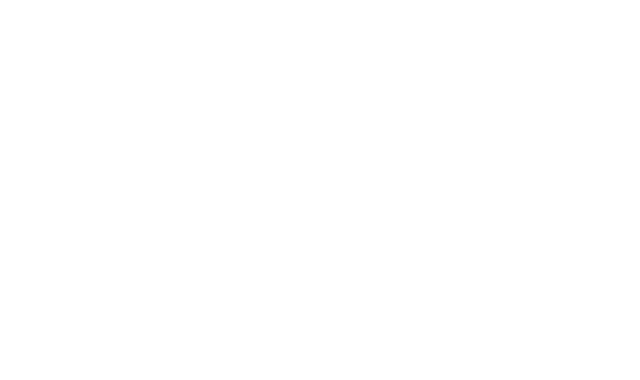
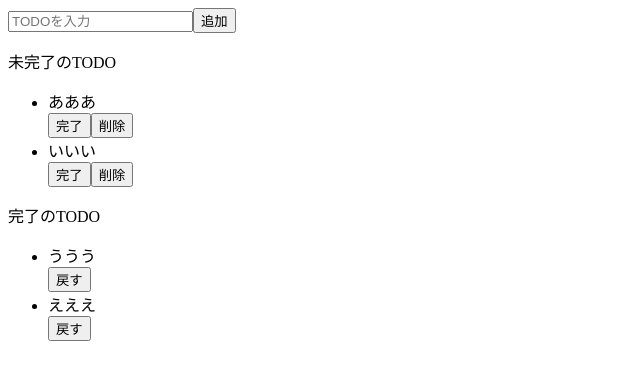
Before and after one commit to nakaji0210/u-react-todo, a React (Create React App) app: page / in a window 1280 px wide. Shown: the top 380 px of the page, without its empty margins (0-640 px from the left). Built offline with nearby package versions, Linux system fonts and the light colour scheme.

Commit message:
jsxで構造のみ作成

```diff
--- a/src/App.jsx
+++ b/src/App.jsx
@@ -1,5 +1,42 @@
 import "./styles.css";
 
 export const App = () => {
-  return <div></div>;
+  return (
+    <>
+      <div>
+        <input placeholder="TODOを入力" />
+        <button>追加</button>
+      </div>
+
+      <div>
+        <p>未完了のTODO</p>
+        <ul>
+          <div>
+            <li>あああ</li>
+            <button>完了</button>
+            <button>削除</button>
+          </div>
+          <div>
+            <li>いいい</li>
+            <button>完了</button>
+            <button>削除</button>
+          </div>
+        </ul>
+      </div>
+
+      <div>
+        <p>完了のTODO</p>
+        <ul>
+          <div>
+            <li>ううう</li>
+            <button>戻す</button>
+          </div>
+          <div>
+            <li>えええ</li>
+            <button>戻す</button>
+          </div>
+        </ul>
+      </div>
+    </>
+  );
 };
```
Also changed, not shown: 1 other file (tests, documents, lock files or other folders).
